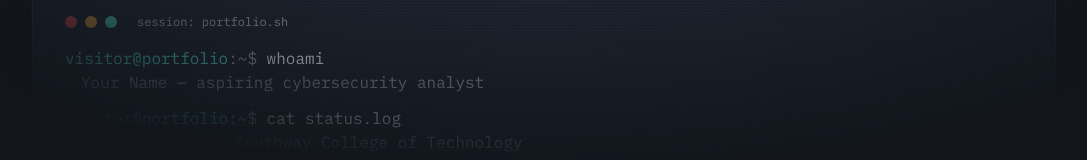
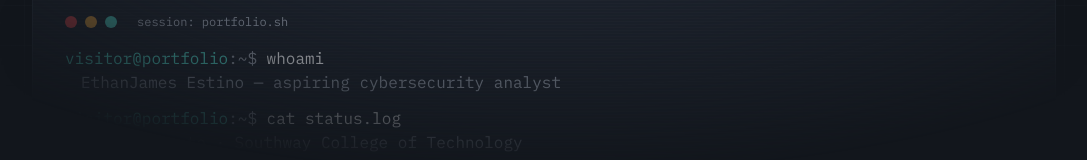
Before and after one commit to Syloms/Portfolio, a Next.js app: page / in a window 1280 px wide. Shown: the part 168-328 px from the top of the page, without its empty margins (96-1183 px from the left). Built offline with nearby package versions, Linux system fonts and the light colour scheme.

Commit message:
Name changes

```diff
--- a/app/layout.tsx
+++ b/app/layout.tsx
@@ -17,7 +17,7 @@ const sans = IBM_Plex_Sans({
 });
 
 export const metadata: Metadata = {
-  title: "Your Name — Cybersecurity Portfolio",
+  title: "EthanJames Estino — Cybersecurity Portfolio",
   description:
     "Cybersecurity portfolio: CTF write-ups, projects, and certifications.",
 };
--- a/components/Hero.tsx
+++ b/components/Hero.tsx
@@ -3,7 +3,7 @@
 import { useEffect, useState } from "react";
 
 const LINES = [
-  { prompt: "whoami", output: "Your Name — aspiring cybersecurity analyst" },
+  { prompt: "whoami", output: "EthanJames Estino — aspiring cybersecurity analyst" },
   { prompt: "cat status.log", output: "BSIT graduate · Southway College of Technology" },
   { prompt: "ls ./currently-doing", output: "picoCTF exercises, foundational security labs" },
 ];
```
